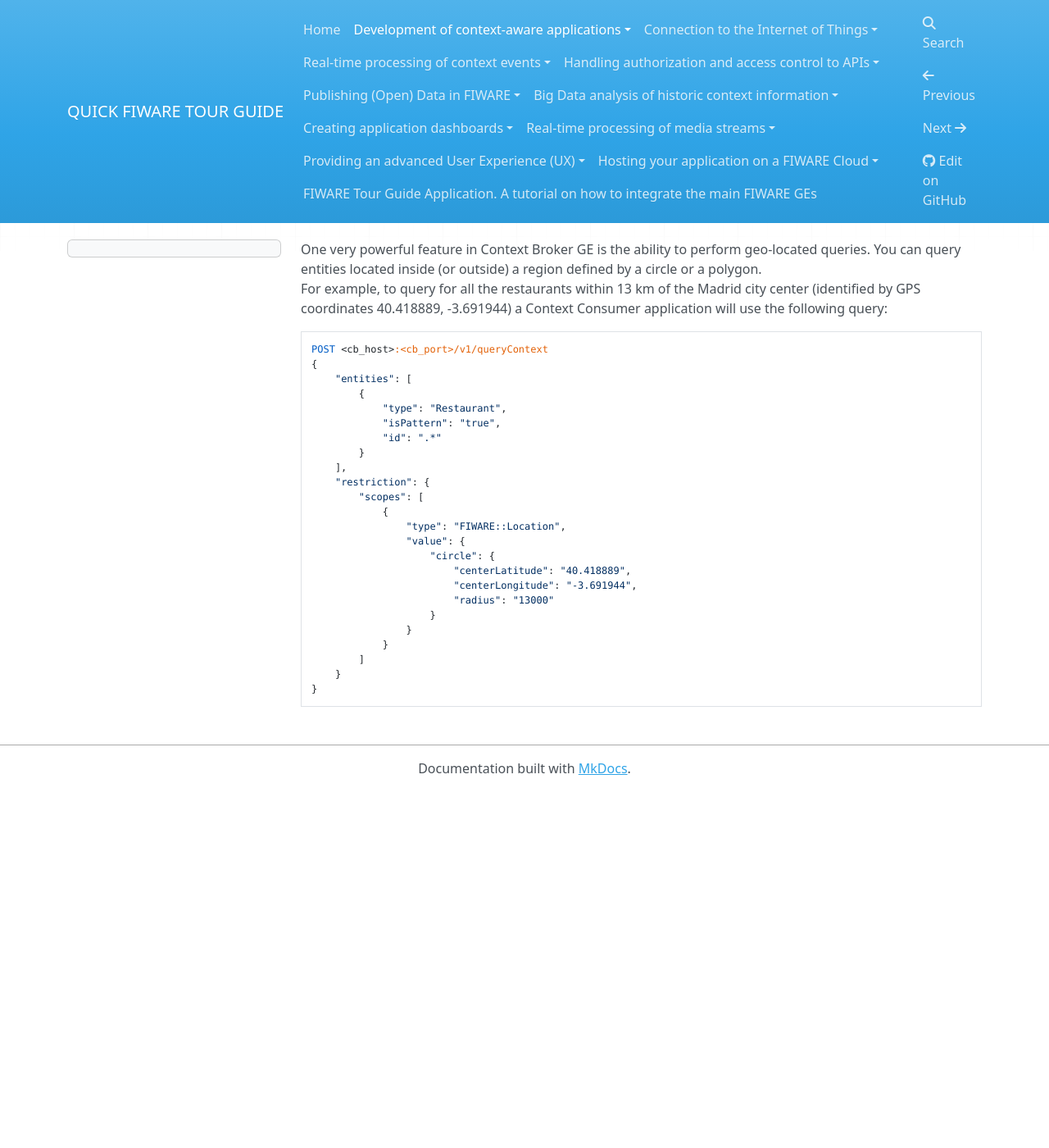
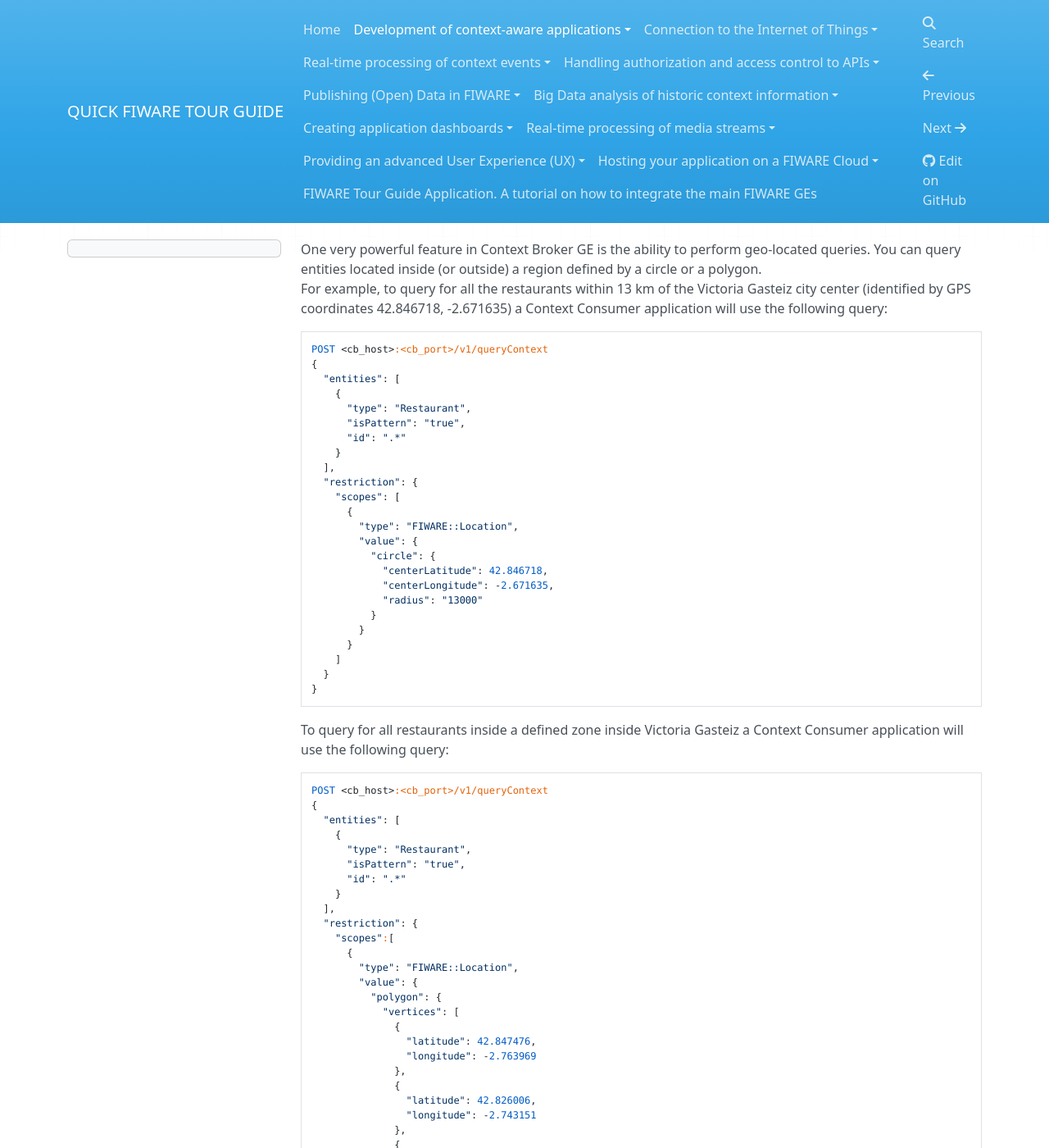
Before and after one commit to FIWARE-Ops/docs.TourGuide, an MkDocs documentation site: the page built from doc/development-context-aware-applications/how-to-perform-geo-located-queries.md, in a window 1280 px wide and 1400 px high. Shown: the whole window at 82% size. Built offline with MkDocs 1.6.1, drawn with Linux system fonts in a browser that asks for light colours; nearby versions of some CDN libraries; comment, search, counter and statistics services are not loaded; old or Windows-style settings are respelled for this version of MkDocs; some of the changed text lies outside the part shown.

Commit message:
Merge pull request #16 from FiwareULPGC/refactor/orionv1/adapt_tourguide
updated orion documentation with tourguide examples.

```diff
--- a/doc/development-context-aware-applications/how-to-perform-geo-located-queries.md
+++ b/doc/development-context-aware-applications/how-to-perform-geo-located-queries.md
@@ -2,30 +2,83 @@ One very powerful feature in Context Broker GE is the ability to perform
 geo-located queries. You can query entities located inside (or outside)
 a region defined by a circle or a polygon.
  For example, to query for all the restaurants within 13 km of the
-Madrid city center (identified by GPS coordinates 40.418889, -3.691944)
+Victoria Gasteiz city center (identified by GPS coordinates 42.846718, -2.671635)
 a Context Consumer application will use the following query:
 
     POST <cb_host>:<cb_port>/v1/queryContext
     {
-        "entities": [
-            {
-                "type": "Restaurant",
-                "isPattern": "true",
-                "id": ".*"
+      "entities": [
+        {
+          "type": "Restaurant",
+          "isPattern": "true",
+          "id": ".*"
+        }
+      ],
+      "restriction": {
+        "scopes": [
+          {
+            "type": "FIWARE::Location",
+            "value": {
+              "circle": {
+                "centerLatitude": 42.846718,
+                "centerLongitude": -2.671635,
+                "radius": "13000"
+              }
             }
-        ],
-        "restriction": {
-            "scopes": [
-                {
-                    "type": "FIWARE::Location",
-                    "value": {
-                        "circle": {
-                            "centerLatitude": "40.418889",
-                            "centerLongitude": "-3.691944",
-                            "radius": "13000"
-                        }
-                    }
-                }
-            ]
+          }
+        ]
+      }
+    }
+
+
+
+To query for all restaurants inside a defined zone inside Victoria Gasteiz a Context Consumer application will use the following query:
+
+
+    POST <cb_host>:<cb_port>/v1/queryContext
+    {
+      "entities": [
+        {
+          "type": "Restaurant",
+          "isPattern": "true",
+          "id": ".*"
         }
+      ],
+      "restriction": {
+        "scopes":[
+          {
+            "type": "FIWARE::Location",
+            "value": {
+              "polygon": {
+                "vertices": [
+                  {
+                    "latitude": 42.847476,
+                    "longitude": -2.763969
+                  },
+                  {
+                    "latitude": 42.826006,
+                    "longitude": -2.743151
+                  },
+                  {
+                    "latitude": 42.826485,
+                    "longitude":  -2.653740
+                  },
+                  {
+                    "latitude": 42.867061,
+                    "longitude": -2.630934
+                  },
+                  {
+                    "latitude":  42.881801,
+                    "longitude":  -2.640617
+                  },
+                  {
+                    "latitude":   42.867767,
+                    "longitude":   -2.726723
+                  }
+                ]
+              }
+            }
+          }
+        ]
+      }
     }
```
Also changed, not shown: doc/development-context-aware-applications/how-to-connect-to-external-context-providers.md (+4 -11 lines), doc/development-context-aware-applications/how-to-subscribe-to-changes-on-context-information.md (+38 -38 lines), doc/development-context-aware-applications/how-to-update-and-query-context-information.md (+193 -106 lines), doc/development-context-aware-applications/introduction.md (+1 -3 lines).
